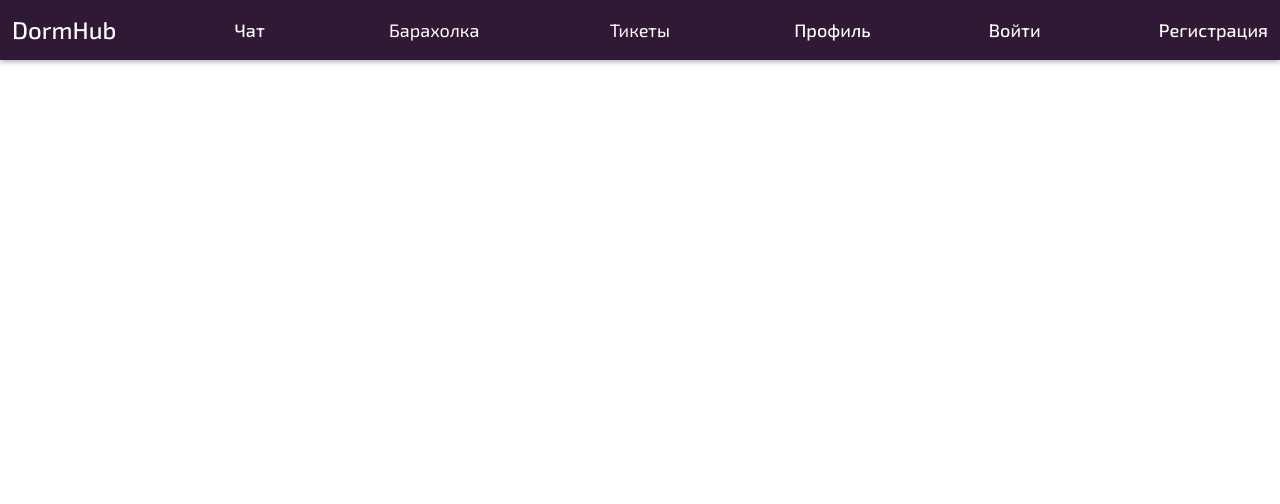
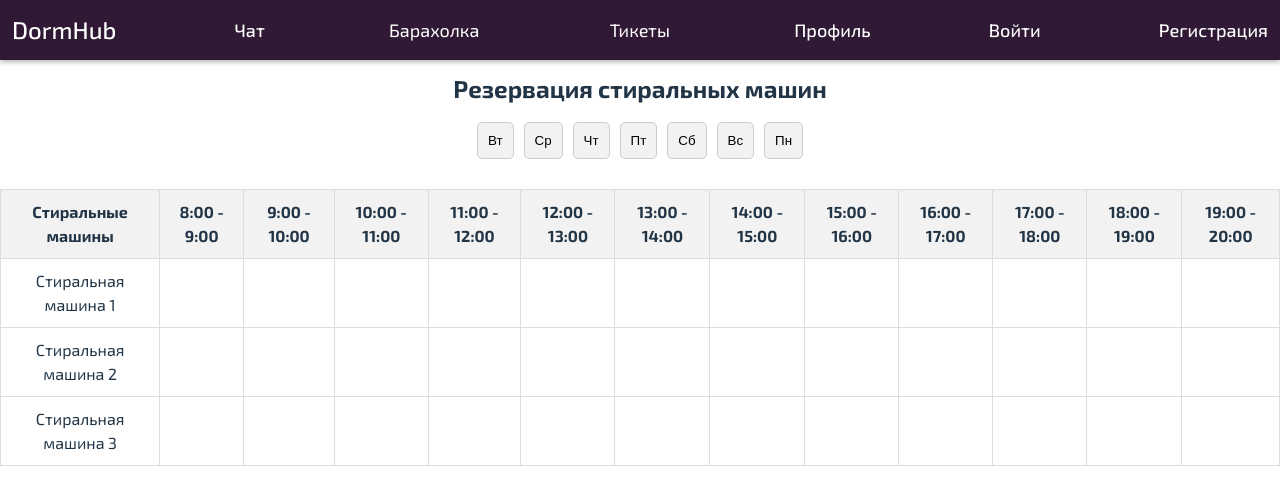
Before and after one commit to RaphaelsHub/Amdaris_Dorm_Project, a React (Vite) app in the folder Dorm/dorm.client/: page /reservation in a window 1280 px wide. Shown: the top 504 px of the page. Built offline with nearby package versions, Linux system fonts and the light colour scheme.

Commit message:
reservation ui skeleton

```diff
--- a/Dorm/dorm.client/src/App.jsx
+++ b/Dorm/dorm.client/src/App.jsx
@@ -11,6 +11,7 @@ import Chat from "./components/chat/Chat";
 import TicketsPage from "./components/ticket/ticketsPage/ticketsPage";
 import TicketPage from "./components/ticket/ticketPage/ticketPage";
 import TicketForm from "./components/ticket/ticketForm/ticketForm"
+import ReservationPage from "./components/reservation/reservationPage/reservationPage";
 
 function App() {
   return (
@@ -25,6 +26,7 @@ function App() {
         <Route path="/tickets/:ticketId" element={<TicketPage />}/>
         <Route path="/tickets/edit/:ticketId" element={<TicketForm />}/>
         <Route path="/tickets" element={<TicketsPage />}/>
+        <Route path="/reservation" element={<ReservationPage />} />
         <Route path="/ads/edit/:adId" element={<AdForm />} />
         <Route path="/ads/:adId" element={<AdPage />} />
         <Route path="/ads" element={<AdsPage />} />
--- /dev/null
+++ b/Dorm/dorm.client/src/components/reservation/reservationPage/reservationPage.css
@@ -0,0 +1,53 @@
+.reservation-page {
+    text-align: center;
+  }
+
+  .title {
+    font-size: 24px;
+    margin-bottom: 20px;
+  }
+
+  .schedule-container {
+    display: flex;
+    gap: 20px;
+  }
+
+  .schedule-header {
+    display: flex;
+    justify-content: space-between;
+  }
+
+  .day-header {
+    width: 100px;
+    text-align: center;
+    font-weight: bold;
+    margin-bottom: 10px;
+  }
+
+  .reservation-table {
+    width: 100%;
+    border-collapse: collapse;
+  }
+
+  .reservation-table th,
+  .reservation-table td {
+    border: 1px solid #ddd;
+    padding: 10px;
+    text-align: center;
+    cursor: pointer;
+  }
+
+  .available-slot {
+    background-color: #d4f7d4;
+  }
+
+  .unavailable-slot {
+    background-color: #f7d4d4;
+    cursor: not-allowed;
+  }
+
+  .washers-list {
+    display: flex;
+    flex-direction: column;
+    gap: 10px;
+  }
--- /dev/null
+++ b/Dorm/dorm.client/src/components/reservation/reservationPage/reservationPage.jsx
@@ -0,0 +1,46 @@
+import React, { useState, useEffect } from 'react';
+import ScheduleGrid from '../scheduleGrid/scheduleGrid';
+import './ReservationPage.css';
+
+const ReservationPage = () => {
+  const [washers] = useState([
+    { id: 1, name: 'Стиральная машина 1' },
+    { id: 2, name: 'Стиральная машина 2' },
+    { id: 3, name: 'Стиральная машина 3' }
+  ]);
+
+  const [days, setDays] = useState([]);
+  const timeSlots = [
+    '8:00 - 9:00',
+    '9:00 - 10:00',
+    '10:00 - 11:00',
+    '11:00 - 12:00',
+    '12:00 - 13:00',
+    '13:00 - 14:00',
+    '14:00 - 15:00',
+    '15:00 - 16:00',
+    '16:00 - 17:00',
+    '17:00 - 18:00',
+    '18:00 - 19:00',
+    '19:00 - 20:00'
+  ];
+
+  useEffect(() => {
+    const generateDaysOfWeek = () => {
+      const today = new Date().getDay(); // 0 = Sunday, 1 = Monday, ...
+      const weekDays = ['Вс', 'Пн', 'Вт', 'Ср', 'Чт', 'Пт', 'Сб'];
+      return [...weekDays.slice(today), ...weekDays.slice(0, today)];
+    };
+
+    setDays(generateDaysOfWeek());
+  }, []);
+
+  return (
+    <div className="reservation-page">
+      <h1 className="title">Резервация стиральных машин</h1>
+      <ScheduleGrid washers={washers} days={days} timeSlots={timeSlots} />
+    </div>
+  );
+};
+
+export default ReservationPage;
--- /dev/null
+++ b/Dorm/dorm.client/src/components/reservation/scheduleGrid/scheduleGrid.css
@@ -0,0 +1,42 @@
+.schedule-container {
+    display: flex;
+    flex-direction: column;
+    align-items: center;
+  }
+
+  .days-panel {
+    margin-bottom: 10px;
+  }
+
+  .day-button {
+    margin: 0 5px;
+    padding: 10px;
+    cursor: pointer;
+    background-color: #f2f2f2;
+    border: 1px solid #ccc;
+    border-radius: 5px;
+  }
+
+  .reservation-table {
+    width: 100%;
+    border-collapse: collapse;
+  }
+
+  .reservation-table th,
+  .reservation-table td {
+    border: 1px solid #ddd;
+    padding: 10px;
+    text-align: center;
+  }
+
+  .reservation-table th {
+    background-color: #f2f2f2;
+  }
+
+  .time-slot {
+    position: relative;
+  }
+
+  .washer-name {
+    padding: 5px;
+  }
--- /dev/null
+++ b/Dorm/dorm.client/src/components/reservation/scheduleGrid/scheduleGrid.jsx
@@ -0,0 +1,49 @@
+import React from 'react';
+import './ScheduleGrid.css';
+
+const ScheduleGrid = ({ washers, days, timeSlots }) => {
+  const handleDayClick = (day) => {
+    // Логика для обработки клика по дню недели
+    console.log(`Кликнули на ${day}`);
+  };
+
+  return (
+    <div className="schedule-container">
+      <div className="days-panel">
+        {days.map((day, index) => (
+          <button
+            key={index}
+            onClick={() => handleDayClick(day)}
+            className="day-button"
+          >
+            {day}
+          </button>
+        ))}
+      </div>
+      <table className="reservation-table">
+        <thead>
+          <tr>
+            <th>Стиральные машины</th>
+            {timeSlots.map((slot, index) => (
+              <th key={index}>{slot}</th>
+            ))}
+          </tr>
+        </thead>
+        <tbody>
+          {washers.map((washer, washerIndex) => (
+            <tr key={washerIndex}>
+              <td>{washer.name}</td>
+              {timeSlots.map((_, timeIndex) => (
+                <td key={timeIndex} className="time-slot available">
+                  {/* Здесь можно добавить логику отображения статуса резервирования */}
+                </td>
+              ))}
+            </tr>
+          ))}
+        </tbody>
+      </table>
+    </div>
+  );
+};
+
+export default ScheduleGrid;
```
Also changed, not shown: Dorm/dorm.client/src/components/reservation/washerCard/washerCard.css (added, +7 -0 lines), Dorm/dorm.client/src/components/reservation/washerCard/washerCard.jsx (added, +12 -0 lines), 1 other file (tests, documents, lock files or other folders).
